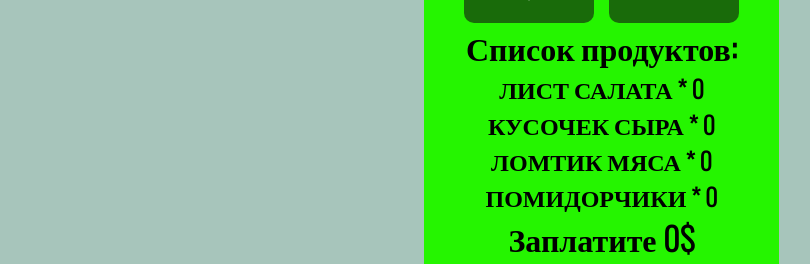
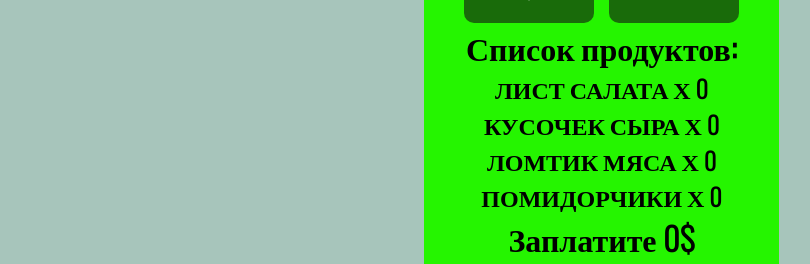
Before and after one commit to Sultvn/hamburgerByReact, a React (Create React App) app in the folder hamburger/: page / in a window 1280 px wide. Shown: the part 527-791 px from the top of the page, without its empty margins (261-1071 px from the left). Built offline with nearby package versions, Linux system fonts and the light colour scheme.

Commit message:
Update Burger.js

```diff
--- a/hamburger/src/components/Burger.js
+++ b/hamburger/src/components/Burger.js
@@ -166,10 +166,10 @@ export default class Burger extends Component {
           </div>
           <div className="productTab">
             <h1>Список продуктов:</h1>
-            <p>ЛИСТ САЛАТА * {this.state.lettuce}</p>
-            <p>КУСОЧЕК СЫРА * {this.state.pieceOfCheese}</p>
-            <p>ЛОМТИК МЯСА * {this.state.sliceOfMeat}</p>
-            <p>ПОМИДОРЧИКИ * {this.state.tomato}</p>
+            <p>ЛИСТ САЛАТА х {this.state.lettuce}</p>
+            <p>КУСОЧЕК СЫРА х {this.state.pieceOfCheese}</p>
+            <p>ЛОМТИК МЯСА х {this.state.sliceOfMeat}</p>
+            <p>ПОМИДОРЧИКИ х {this.state.tomato}</p>
           </div>
           <h1>Заплатите {burgerPriceSNalogom}$ </h1>
           <h2>(в том числе и обслуга 10%)</h2>
```
